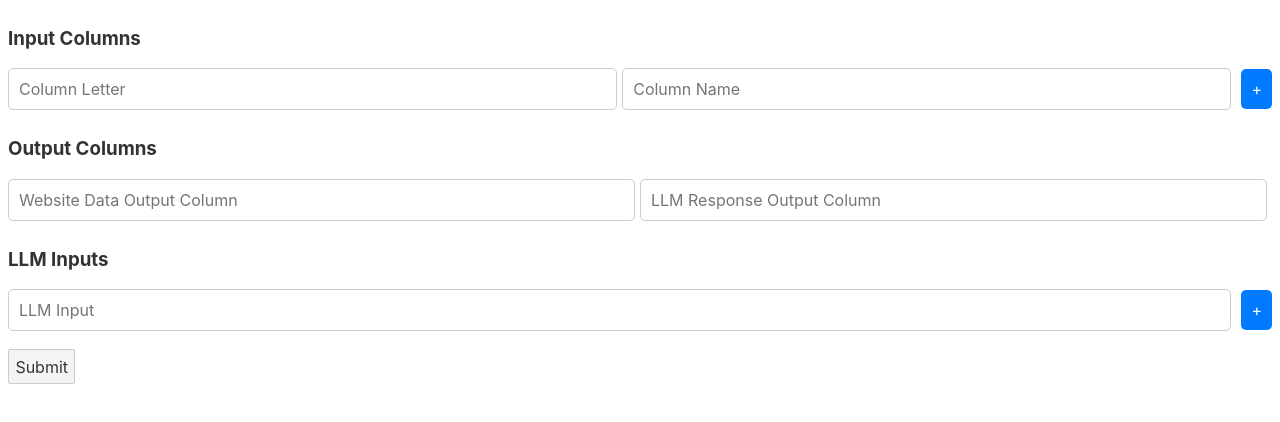
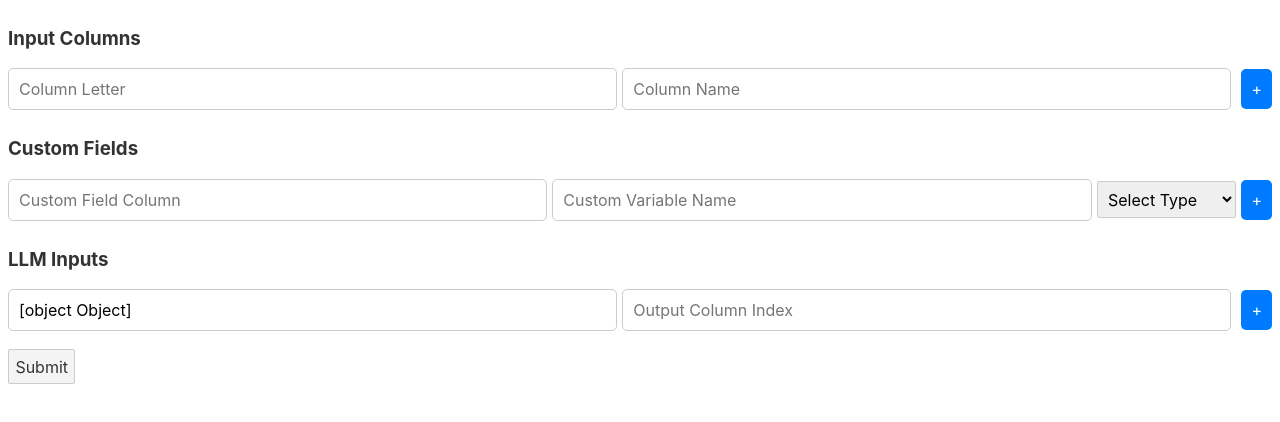
Before and after one commit to acp21/LeadsValidator, a Svelte app: page / in a window 1280 px wide. Shown: the top 422 px of the page. Built offline with nearby package versions, Linux system fonts and the light colour scheme.

Commit message:
Writing request building code

```diff
--- a/src/components/LaunchForm.svelte
+++ b/src/components/LaunchForm.svelte
@@ -1,29 +1,97 @@
 <script>
-    let inputColumns = [{ columnLetter: '', columnName: '' }];
-    let outputColumns = { websiteData: '', llmResponse: '' };
-    let llmInputs = [''];
+    // TODO: Add type safety to this
+    let directColumns = [{ columnLetter: '', columnName: '' }];
+    let customColumns = [{ columnLetter: '', columnName: '', type: '' }];
+    let promptColumns = [{prompt: '', outputColumnIndex: '', }];
 
+    const customTypes = ['website_body', 'website_url', 'user_input'];
+
+
+    function convertColumnLetterToIndex(columnLetter) {
+      const alphabet = 'ABCDEFGHIJKLMNOPQRSTUVWXYZ';
+      let index = 0;
+
+      for (let i = 0; i < columnLetter.length; i++) {
+        const char = columnLetter[i].toUpperCase();
+        const charIndex = alphabet.indexOf(char);
+        index = index * 26 + (charIndex + 1);
+      }
+
+      return index - 1;
+    }
     // Function to add a new input column
     function addInputColumn() {
-      inputColumns = [...inputColumns, { columnLetter: '', columnName: '' }];
+      directColumns = [...directColumns, { columnLetter: '', columnName: '' }];
     }
 
     // Function to add a new LLM input
     function addLLMInput() {
-      llmInputs = [...llmInputs, ''];
+      promptColumns = [...promptColumns, {prompt:'', outputColumnIndex: ''}];
+    }
+
+    function addCustomColumn() {
+      customColumns = [...customColumns, { columnLetter: '', columnName: '', type: ''}]
     }
 
     // Function to handle the form submission
     function submitForm() {
       // Process and handle the form data
-      console.log({ inputColumns, outputColumns, llmInputs });
+      buildRequest()
+      // console.log({ inputColumns, outputColumns, llmInputs });
+    }
+
+    function buildRequest() {
+      const request = {
+        direct_fields: [],
+        custom_fields: [],
+        prompt_fields: []
+      };
+
+      // Build direct_fields
+      directColumns.forEach((direct) => {
+        if (direct.columnLetter && direct.columnName) {
+          request.direct_fields.push({
+            field_properties: {
+              var_name: direct.columnName,
+              input_column_index: convertColumnLetterToIndex(direct.columnLetter)
+            }
+          });
+        }
+      });
+
+      // Build custom_fields
+      customColumns.forEach((custom) => {
+        if (custom.columnLetter && custom.columnName) {
+          request.direct_fields.push({
+            field_properties: {
+              var_name: custom.columnName,
+              input_column_index: convertColumnLetterToIndex(custom.columnLetter)
+            }
+          });
+        }
+      });
+
+      // Build prompt_fields
+      promptColumns.forEach((prompt, index) => {
+        if (prompt) {
+          request.prompt_fields.push({
+            output_col_index: directColumns.length + (customColumns.websiteData ? 1 : 0),
+            output_var_name: `llmResponse${index + 1}`,
+            order: index,
+            prompt: {
+              base_text: prompt
+            }
+          });
+        }
+      });
+      console.log(request)
     }
   </script>
 
   <form on:submit|preventDefault={submitForm}>
     <!-- Input Columns -->
     <h3>Input Columns</h3>
-    {#each inputColumns as input, index}
+    {#each directColumns as input, index}
       <div class="input-group">
         <input
           type="text"
@@ -35,37 +103,53 @@
           placeholder="Column Name"
           bind:value={input.columnName}
         />
-        {#if index === inputColumns.length - 1}
+        {#if index === directColumns.length - 1}
           <button type="button" on:click={addInputColumn}>+</button>
         {/if}
       </div>
     {/each}
 
     <!-- Output Columns -->
-    <h3>Output Columns</h3>
+    <h3>Custom Fields</h3>
+    {#each customColumns as input, index}
       <div class="input-group">
         <input
           type="text"
-        placeholder="Website Data Output Column"
-        bind:value={outputColumns.websiteData}
+          placeholder="Custom Field Column"
+          bind:value={input.columnLetter}
         />
         <input
           type="text"
-        placeholder="LLM Response Output Column"
-        bind:value={outputColumns.llmResponse}
+          placeholder="Custom Variable Name"
+          bind:value={input.columnName}
         />
+        <select bind:value={input.type}>
+          <option value="">Select Type</option>
+          {#each customTypes as type}
+            <option value={type}>{type}</option>
+          {/each}
+        </select>
+        {#if index === directColumns.length - 1}
+          <button type="button" on:click={addCustomColumn}>+</button>
+        {/if}
       </div>
+    {/each}
 
     <!-- LLM Inputs -->
     <h3>LLM Inputs</h3>
-    {#each llmInputs as input, index}
+    {#each promptColumns as input, index}
       <div class="input-group">
         <input
           type="text"
           placeholder="LLM Input"
-          bind:value={llmInputs[index]}
+          bind:value={promptColumns[index]}
         />
-        {#if index === llmInputs.length - 1}
+        <input
+          type="text"
+          placeholder="Output Column Index"
+          bind:value={promptColumns.outputColumnIndex}
+        />
+        {#if index === promptColumns.length - 1}
           <button type="button" on:click={addLLMInput}>+</button>
         {/if}
       </div>
```
Lines whose indentation alone changed are shown as unchanged.
